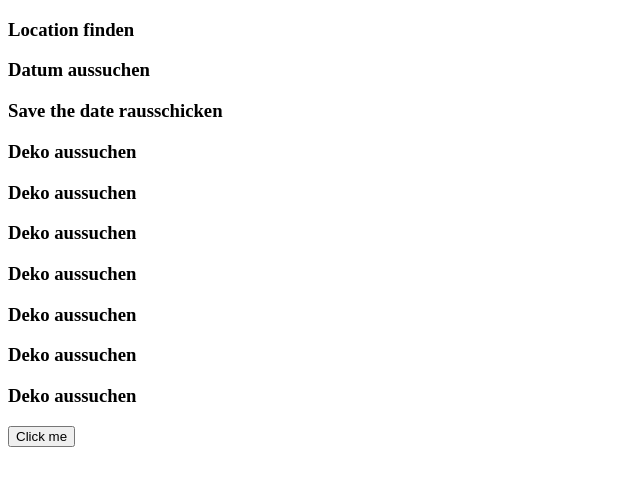
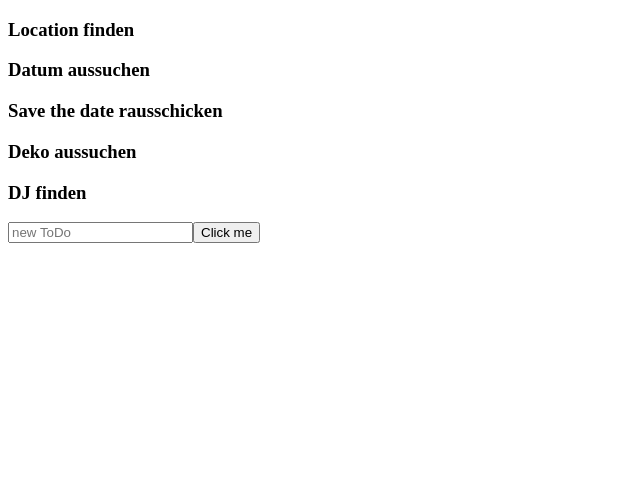
Before and after one commit to AlexRyzhkova/todo, a React (Create React App) app: page / in a window 1280 px wide. Shown: the top 486 px of the page, without its empty margins (0-640 px from the left). Built offline with nearby package versions, Linux system fonts and the light colour scheme; data requests are answered from the project's data file.

Commit message:
Add input

```diff
--- a/db.json
+++ b/db.json
@@ -17,28 +17,8 @@
       "id": 3
     },
     {
-      "task": "Deko aussuchen",
+      "task": "DJ finden",
       "id": 4
-    },
-    {
-      "task": "Deko aussuchen",
-      "id": 5
-    },
-    {
-      "task": "Deko aussuchen",
-      "id": 6
-    },
-    {
-      "task": "Deko aussuchen",
-      "id": 7
-    },
-    {
-      "task": "Deko aussuchen",
-      "id": 8
-    },
-    {
-      "task": "Deko aussuchen",
-      "id": 9
     }
   ]
 }
--- a/package.json
+++ b/package.json
@@ -11,7 +11,7 @@
     "react-scripts": "3.4.3"
   },
   "scripts": {
-    "api": "json-server --watch db.json",
+    "api": "json-server --watch db.json --port 3333",
     "start": "react-scripts start",
     "build": "react-scripts build",
     "test": "react-scripts test",
--- a/src/App.js
+++ b/src/App.js
@@ -15,7 +15,7 @@ function App() {
   }, []);
 
   function addToDo() {
-    postToDo().then(doFetch);
+    postToDo("DJ finden").then(doFetch);
   }
 
   return (
@@ -23,6 +23,7 @@ function App() {
       {toDos?.map((todo) => (
         <h3 key={todo.id}>{todo.task}</h3>
       ))}
+      <input placeholder="new ToDo" />
       <button onClick={addToDo}>Click me</button>
     </div>
   );
--- a/src/api/fetchToDos.js
+++ b/src/api/fetchToDos.js
@@ -1,5 +1,5 @@
 export default async function fetchToDos() {
-  const response = await fetch("http://localhost:3000/wedding");
+  const response = await fetch("http://localhost:3333/wedding");
   if (!response.ok) {
     throw new Error(response);
   }
--- a/src/api/postToDo.js
+++ b/src/api/postToDo.js
@@ -1,8 +1,8 @@
-export default async function postToDo() {
+export default async function postToDo(taskName) {
   const response = await fetch("http://localhost:3000/wedding", {
     method: "POST",
     headers: { "Content-Type": "application/json" },
-    body: JSON.stringify({ task: "Deko aussuchen" }),
+    body: JSON.stringify({ task: taskName }),
   });
   return response.ok;
 }
```
